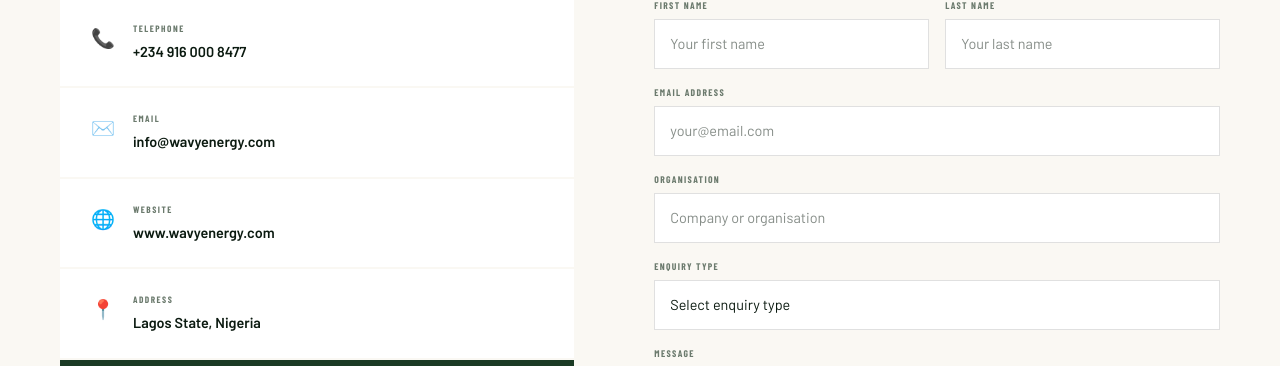
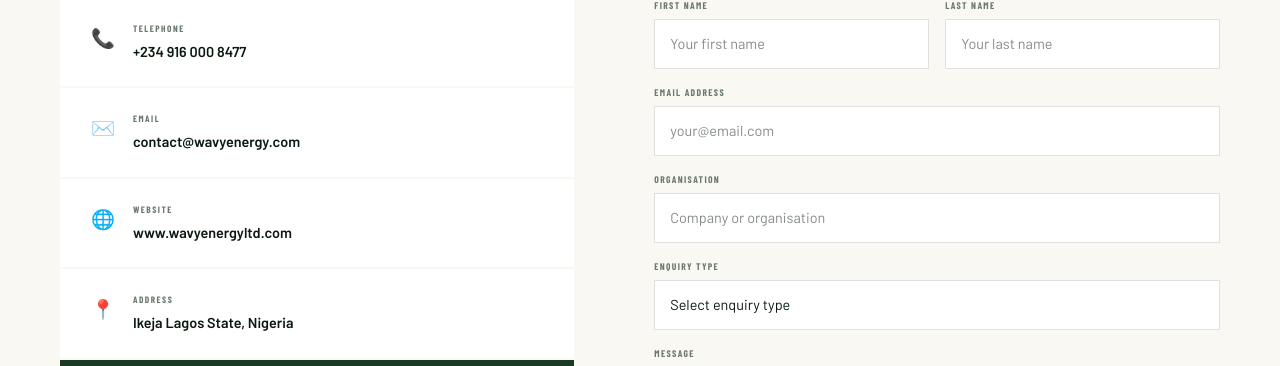
Before and after one commit to Onyekachi-Chidiebere/wavy-energy, a Next.js app: page / in a window 1280 px wide. Shown: the part 10300-10666 px from the top of the page. Built offline with nearby package versions, Linux system fonts and the light colour scheme; a web font is replaced by a local one.

Commit message:
added correct information

```diff
--- a/app/page.tsx
+++ b/app/page.tsx
@@ -967,21 +967,21 @@
                   <div className="ctc-ic">✉️</div>
                   <div>
                     <div className="ctc-l">Email</div>
-                    <div className="ctc-v">info@wavyenergy.com</div>
+                    <div className="ctc-v">contact@wavyenergy.com</div>
                   </div>
                 </div>
                 <div className="ctc rv">
                   <div className="ctc-ic">🌐</div>
                   <div>
                     <div className="ctc-l">Website</div>
-                    <div className="ctc-v">www.wavyenergy.com</div>
+                    <div className="ctc-v">www.wavyenergyltd.com</div>
                   </div>
                 </div>
                 <div className="ctc rv">
                   <div className="ctc-ic">📍</div>
                   <div>
                     <div className="ctc-l">Address</div>
-                    <div className="ctc-v">Lagos State, Nigeria</div>
+                    <div className="ctc-v">Ikeja Lagos State, Nigeria</div>
                   </div>
                 </div>
               </div>
```
